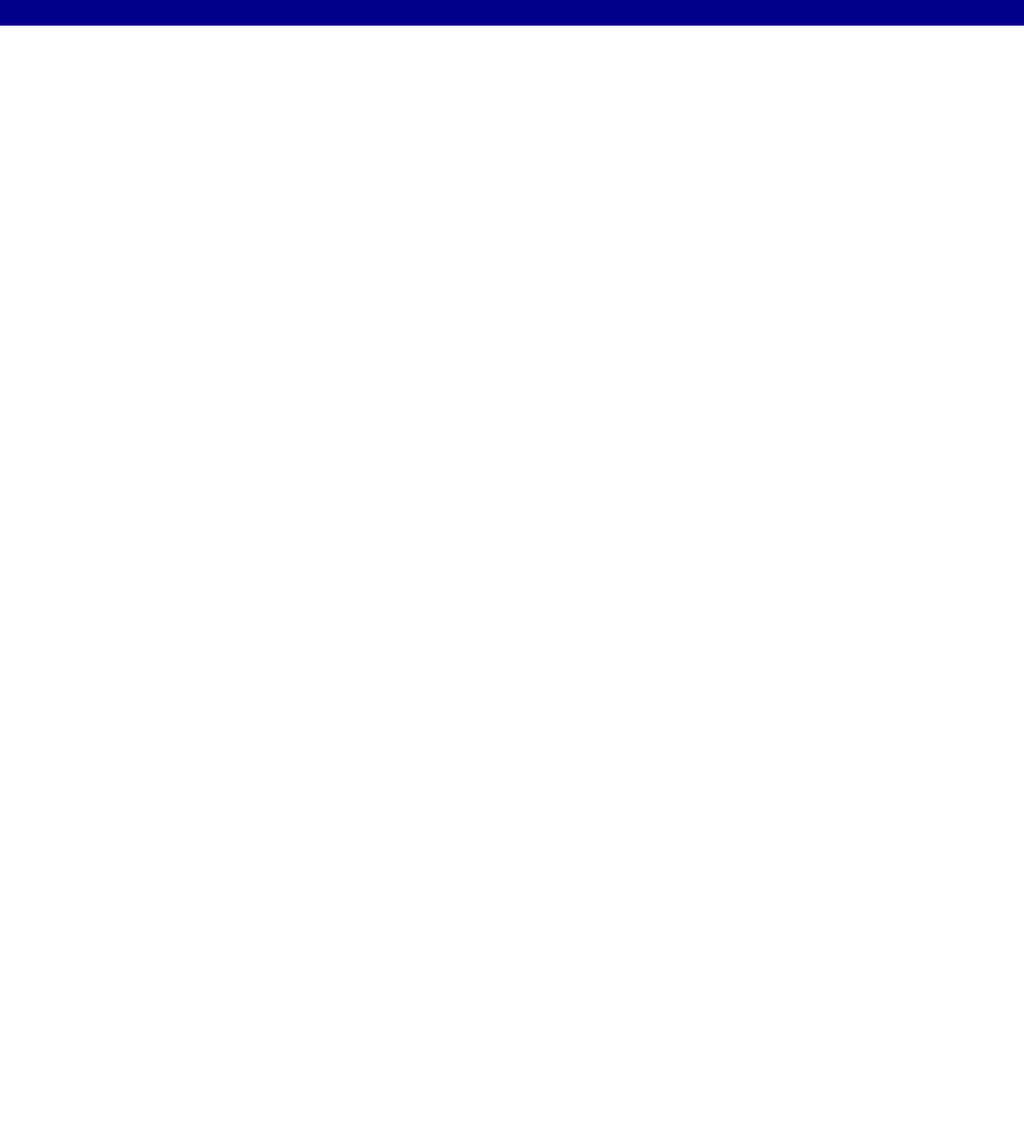
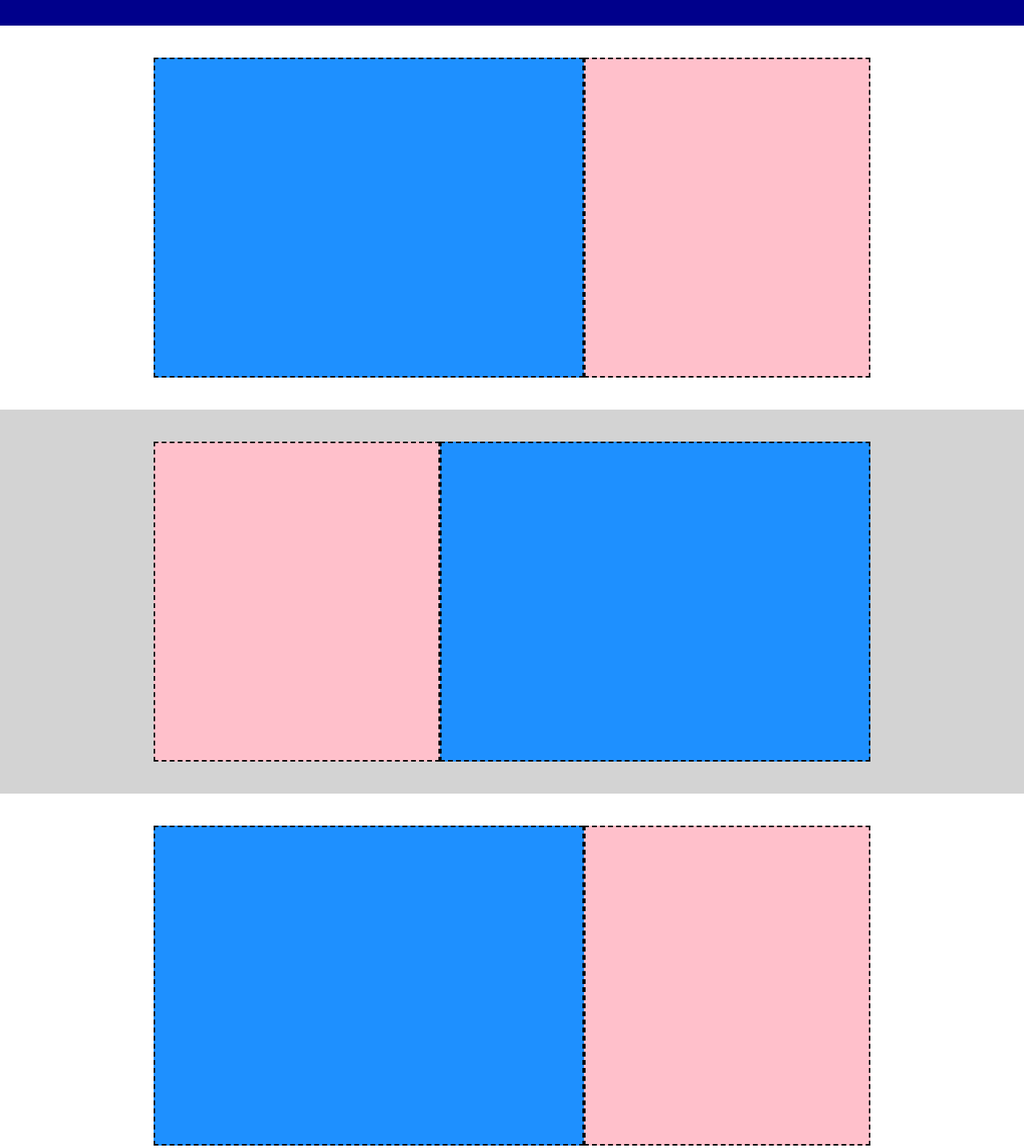
Before and after one commit to KejdiKishta/htmlcss-struttura-discord, a plain HTML site: page index.html in a window 1280 px wide. Shown: the part 500-1935 px from the top of the page at 80% size. Before the commit the page ends 800 px from the top, so only its background shows below. Drawn offline with Linux system fonts and the light colour scheme.

Commit message:
add: three middle sections

```diff
--- a/css/style.css
+++ b/css/style.css
@@ -18,13 +18,16 @@ text-decoration: none;
 .container{
     display: flex;
     width: 70%;
+    margin: auto;
+}
+
+/* COMMON */
+section{
+    padding: 40px 0;
 }
 
 /* HEADER */
 header{
-    display: flex;
-    justify-content: center;
-
     /* debug */
     background-color: rgb(173 216 230);
 }
@@ -63,8 +66,6 @@ header ul{
 /* FIRST SECTION */
 
 .first-section{
-    padding: 40px 0;
-
     /* debug */
     /* height: 500px; */
     background-color: rgb(0 0 139);
@@ -78,3 +79,28 @@ header ul{
     border: 2px dashed black;
     height: 400px;
 }
+
+/* SECTIONS */
+
+.large-box{
+    width: 60%;
+
+    /* debug */
+    background-color: rgb(30 144 255);
+    height: 400px;
+    border: 2px dashed black;
+}
+
+.small-box{
+    width: 40%;
+
+    /* debug */
+    background-color: rgb(255 192 203);
+    height: 400px;
+    border: 2px dashed black;
+}
+
+.bg-color-section{
+    /* debug */
+    background-color: rgb(211 211 211);
+}
--- a/index.html
+++ b/index.html
@@ -49,12 +49,18 @@
             </div>
         </section>
         <!-- third section -->
-        <section>
-
+        <section class="bg-color-section">
+            <div class="container">
+                <div class="small-box"></div>
+                <div class="large-box"></div>
+            </div>
         </section>
         <!-- fourth section -->
         <section>
-
+            <div class="container">
+                <div class="large-box"></div>
+                <div class="small-box"></div>
+            </div>
         </section>
         <!-- fifth section -->
         <section>
```
